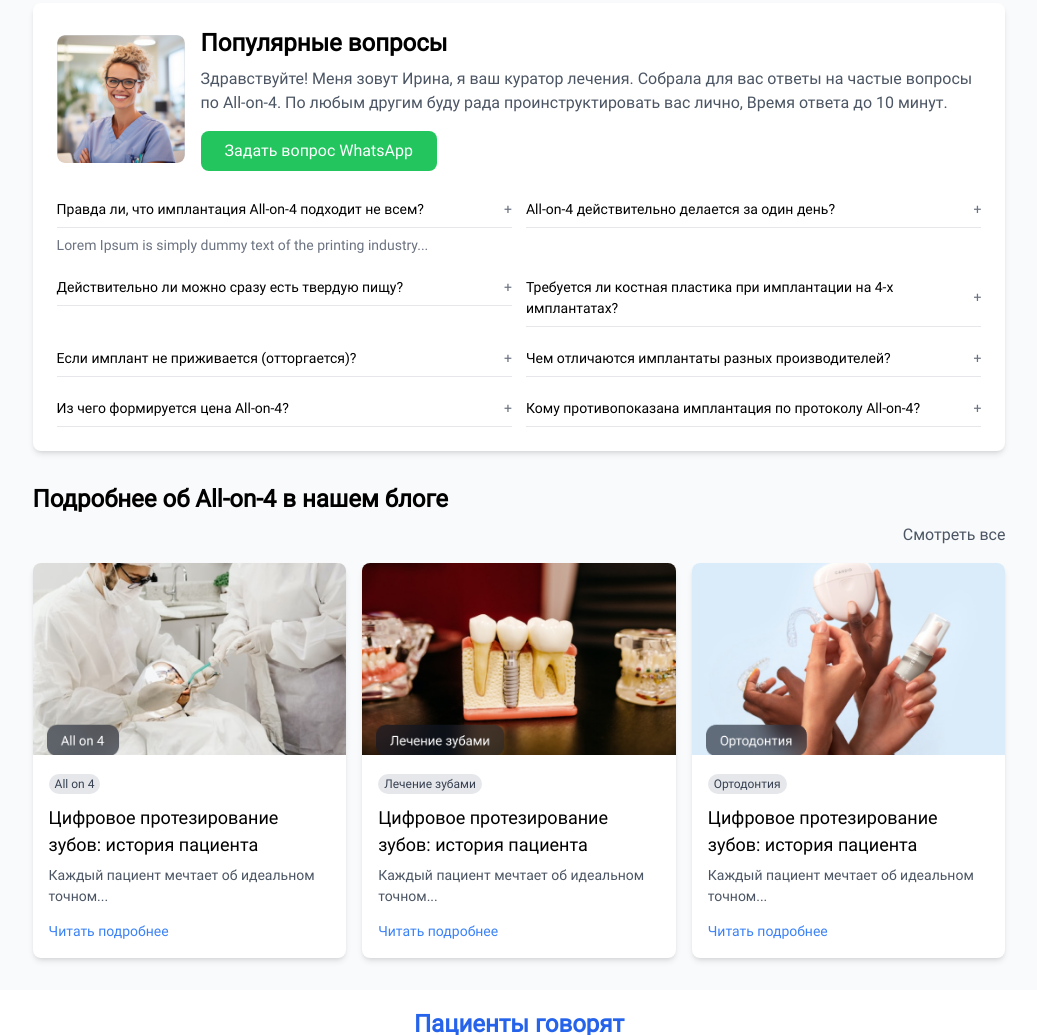
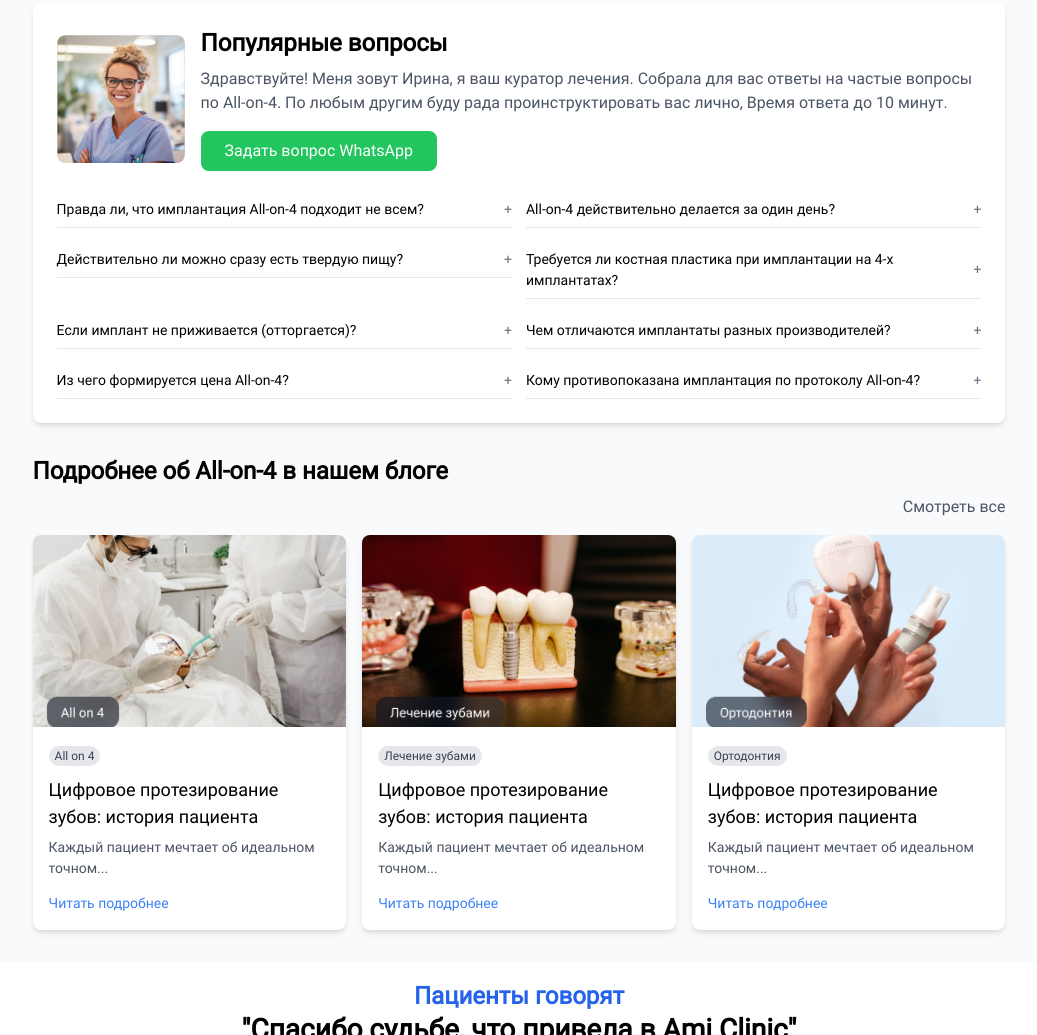
Before and after one commit to Muhammadrahimw/Ami-Clinic, a website: page index.html in a window 1280 px wide. Shown: the part 7139-8174 px from the top of the page, without its empty margins (121-1158 px from the left). Drawn offline with nearby package versions, Linux system fonts and the light colour scheme.

Commit message:
without js code

```diff
--- a/index.html
+++ b/index.html
@@ -716,9 +716,6 @@
 								>
 								<span class="text-gray-500">+</span>
 							</div>
-							<p class="text-gray-500 mt-2">
-								Lorem Ipsum is simply dummy text of the printing industry...
-							</p>
 						</div>
 						<div>
 							<div
```
